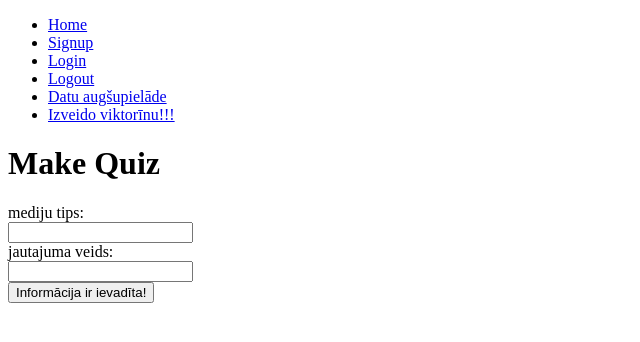
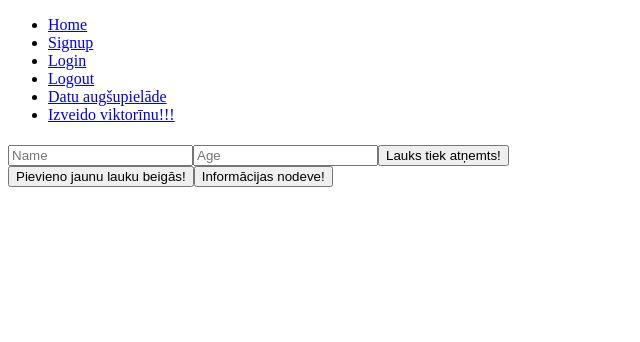
Before and after one commit to snake2205/kultorina, a React (Create React App) app in the folder frontend/: page /make_quiz in a window 1280 px wide. Shown: the top 342 px of the page, without its empty margins (0-640 px from the left). Built offline with nearby package versions, Linux system fonts and the light colour scheme.

Commit message:
no message

```diff
--- /dev/null
+++ b/frontend/src/pages/components/forms/free_from_desire.jsx
@@ -0,0 +1,66 @@
+import React from "react";
+import { Link, Outlet } from "react-router-dom";
+import { useForm } from "react-hook-form";
+import axios from "axios";
+import { useToken } from "../hooks/useToken";
+import { useState, useEffect } from "react";
+import { return_error } from "../errors/errorHandling";
+import { Navigate } from "react-router-dom";
+
+function Sigma() {
+    const [inputFields, setInputFields] = useState([
+      { name: '', age: '' }
+    ])
+    const handleFormChange = (index, event) => {
+        let data = [...inputFields];
+        data[index][event.target.name] = event.target.value;
+        setInputFields(data);
+     }
+     const addFields = () => {
+        let data = [...inputFields];
+        let newfield = { name: data[data.length - 1].name, age: data[data.length - 1].age }
+
+        setInputFields([...inputFields, newfield])
+    }
+    const removeFields = (index) => {
+        let data = [...inputFields];
+        data.splice(index, 1)
+        setInputFields(data)
+    }
+    const submit = (e) => {
+        e.preventDefault();
+        console.log(inputFields)
+    }
+    return (
+      <div className="App">
+        <form onSubmit={submit}>
+          {inputFields.map((input, index) => {
+            return (
+              <div key={index}>
+                <input
+                  name='name'
+                  placeholder='Name'
+                  value={input.name}
+                  onChange={event => handleFormChange(index, event)}
+                />
+                <input
+                  name='age'
+                  placeholder='Age'
+                  value={input.age}
+                  onChange={event => handleFormChange(index, event)}
+                />
+                <button onClick={() => removeFields(index)}>Lauks tiek atņemts!</button>
+
+
+              </div>
+            )
+          })}
+          <button onClick={addFields}>Pievieno jaunu lauku beigās!</button>
+          <button onClick={submit}>Informācijas nodeve!</button>
+
+        </form>
+      </div>
+    );
+  }
+
+  export default Sigma;
--- a/frontend/src/pages/quizMaker/make_quiz.jsx
+++ b/frontend/src/pages/quizMaker/make_quiz.jsx
@@ -1,9 +1,9 @@
-import Make_Quiz_Form from "../components/forms/make_quiz_form";
+import Sigma from "../components/forms/free_from_desire";
 function Make_Quiz() {
     return (
         <>
-            <h1>Make Quiz</h1>
-            <Make_Quiz_Form />
+            <h1></h1>
+            <Sigma />
         </>
     );
 }
```
